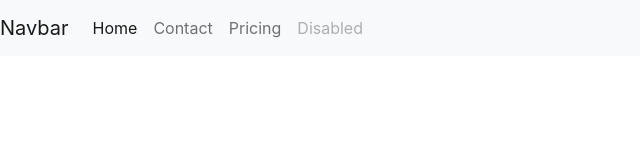
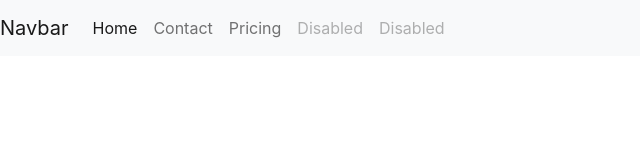
Before and after one commit to Moekabba/my-portfolio-react, a React (Create React App) app: page / in a window 1280 px wide. Shown: the top 160 px of the page, without its empty margins (0-640 px from the left). Built offline with nearby package versions, Linux system fonts and the light colour scheme.

Commit message:
added a href

```diff
--- a/src/pages/nav/Nav.js
+++ b/src/pages/nav/Nav.js
@@ -13,6 +13,8 @@ function Nav() {
       <a class="nav-item nav-link" href="#">Contact</a>
       <a class="nav-item nav-link" href="#">Pricing</a>
       <a class="nav-item nav-link disabled" href="#">Disabled</a>
+            <a class="nav-item nav-link disabled" href="#">Disabled</a>
+
     </div>
   </div>
 </nav>
```
